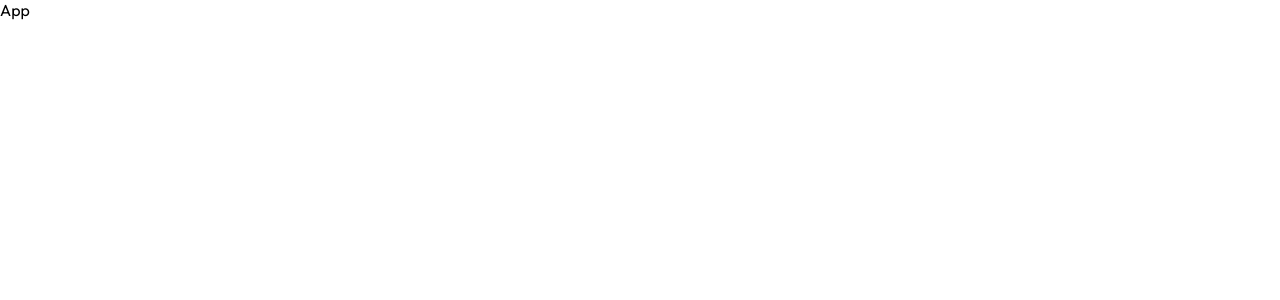
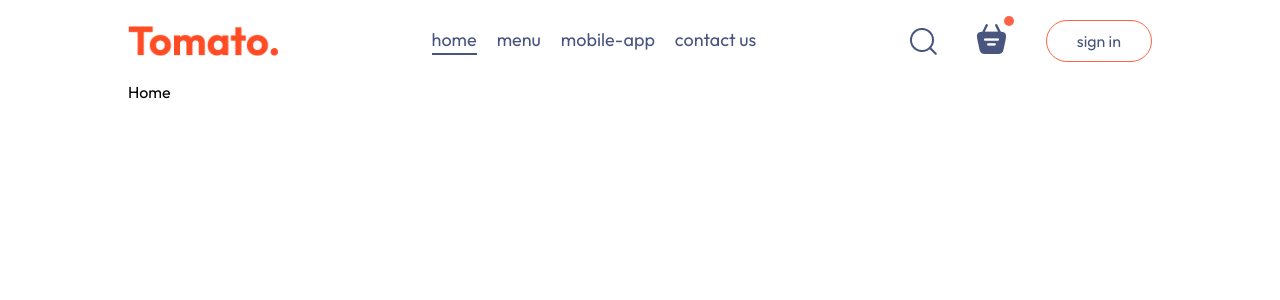
Before and after one commit to achan88/food-delivery, a React app: page / in a window 1280 px wide. Shown: the top 300 px of the page. Built offline with nearby package versions, Linux system fonts and the light colour scheme; the HTML template or start-up script is replaced by a standard one.

Commit message:
feat!: Add routing to three different pages

```diff
--- a/src/App.jsx
+++ b/src/App.jsx
@@ -1,6 +1,20 @@
+import Navbar from "./components/Navbar/Navbar"
+import { Route, Routes } from "react-router-dom"
+import Home from "./pages/Home/Home"
+import Cart from "./pages/Cart/Cart"
+import PlaceOrder from "./pages/PlaceOrder/PlaceOrder"
+
+
 const App = () => {
   return (
-    <div>App</div>
+    <div className="app">
+      <Navbar />
+      <Routes>
+        <Route path="/" element={<Home />} />
+        <Route path="/cart" element={<Cart />} />
+        <Route path="/order" element={<PlaceOrder/>} />
+      </Routes>
+    </div>
   )
 }
 export default App
```
Also changed, not shown: src/main.jsx (+9 -8 lines).
